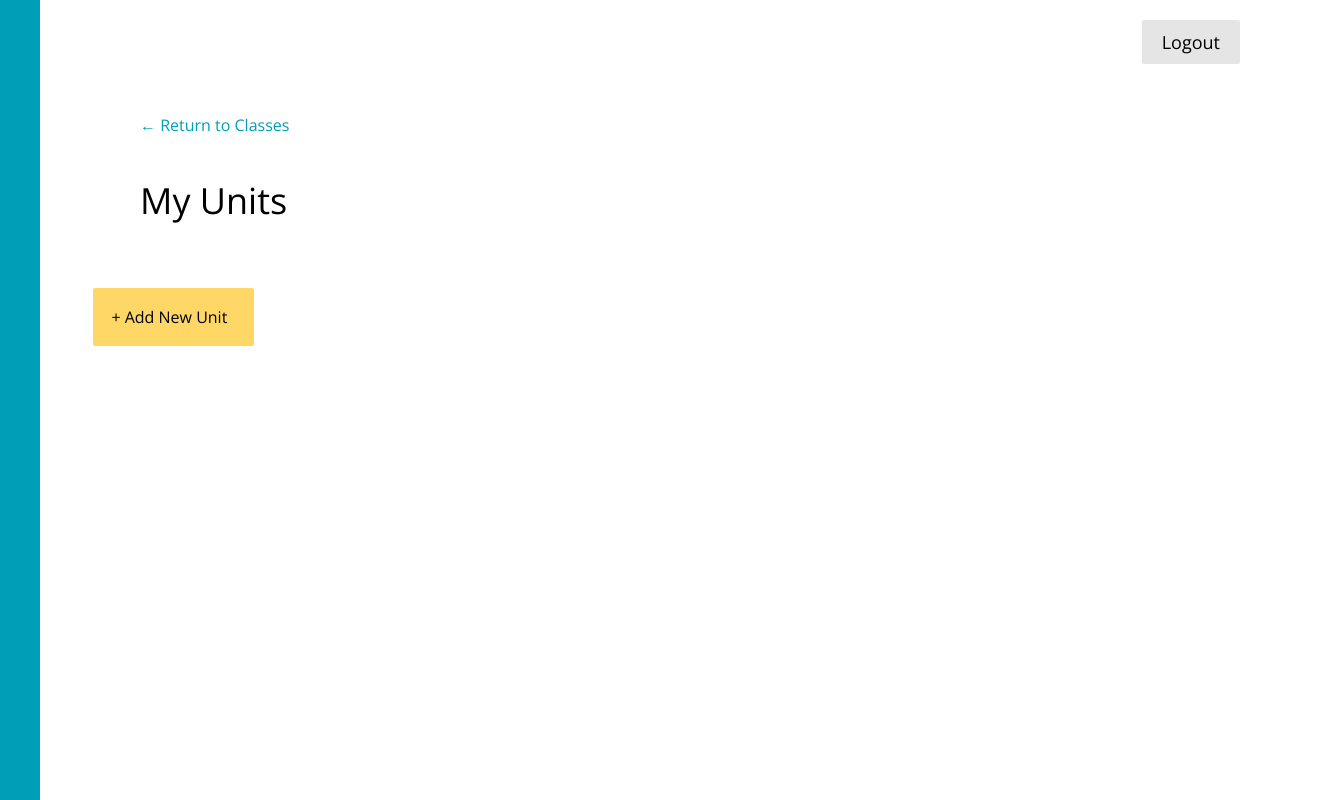
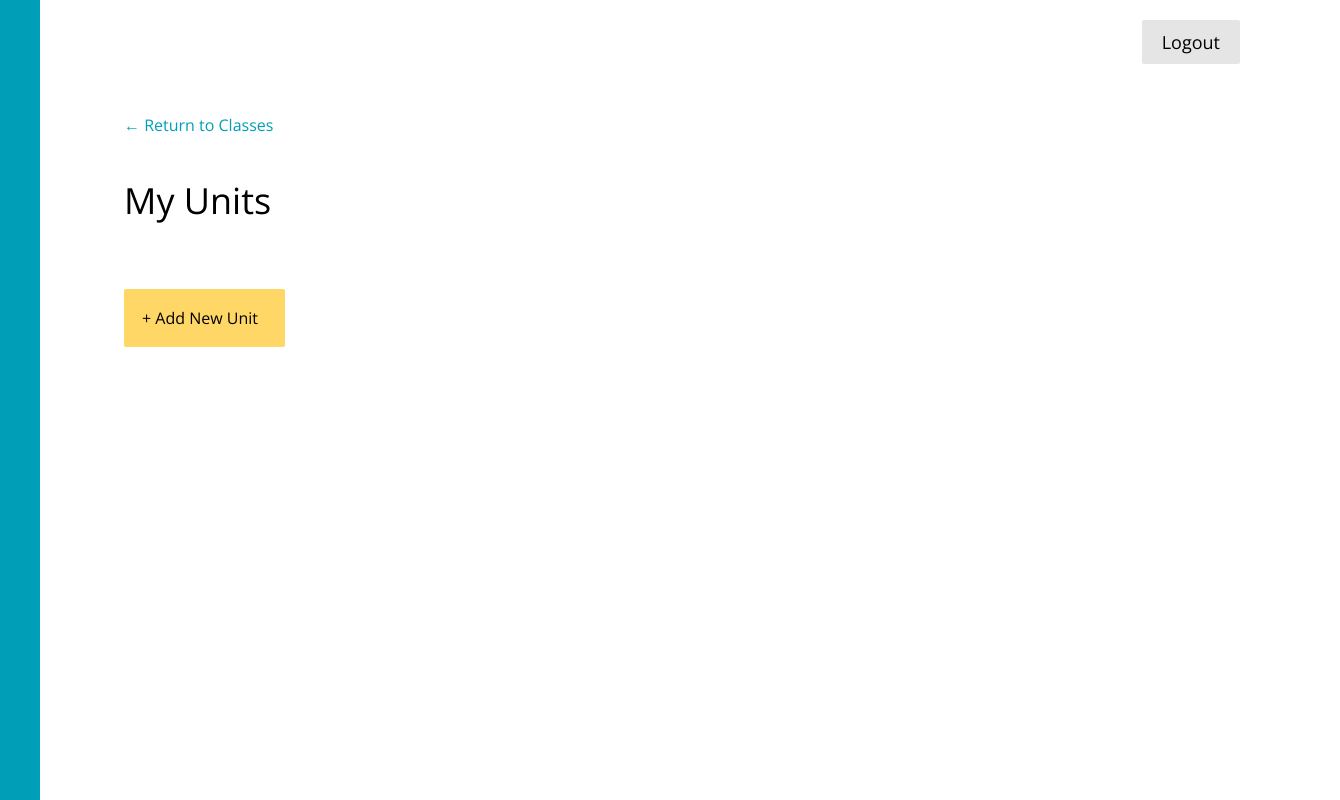
Before and after one commit to codebase-berkeley/teacher-portal, a React (Create React App) app in the folder client/: page /units in a window 1280 px wide. Shown: the whole page, 1340 px wide, since content can reach past the window. Built offline with nearby package versions, Linux system fonts and the light colour scheme; no server answers; the HTML template or start-up script is replaced by a standard one; what react-chartkick would draw is missing.

Commit message:
fixed alignments

```diff
--- a/client/src/components/Units/Unitbox.css
+++ b/client/src/components/Units/Unitbox.css
@@ -5,13 +5,12 @@
   font-family: 'Open Sans', sans-serif;
   border: none;
   box-sizing: border-box;
-  padding-left: 30px;
 }
 
 .link {
   text-decoration: none;
   color: black;
-  margin: 2% 100% 0 2%;
+  margin: 2% 100% 0 7%;
   font-size: 16px;
   background-color: #e5e5e5;
   width: 50%;
@@ -23,7 +22,7 @@
 .add {
   text-decoration: none;
   color: black;
-  margin: 2% 100% 0 2%;
+  margin: 2% 100% 0 7%;
   font-size: 16px;
   background-color: #fed766;
   width: 125px;
--- a/client/src/components/Units/Units.css
+++ b/client/src/components/Units/Units.css
@@ -8,7 +8,7 @@
   border: none;
   color: rgb(0, 159, 183);
   text-decoration: none;
-  margin-left: 100px;
+  margin-left: 7%;
 }
 
 .Unit-header {
@@ -16,7 +16,7 @@
   font-weight: lighter;
   font-size: 36px;
   position: relative;
-  left: 100px;
   border: none;
   margin: 40px 0;
+  margin-left: 7%;
 }
```
